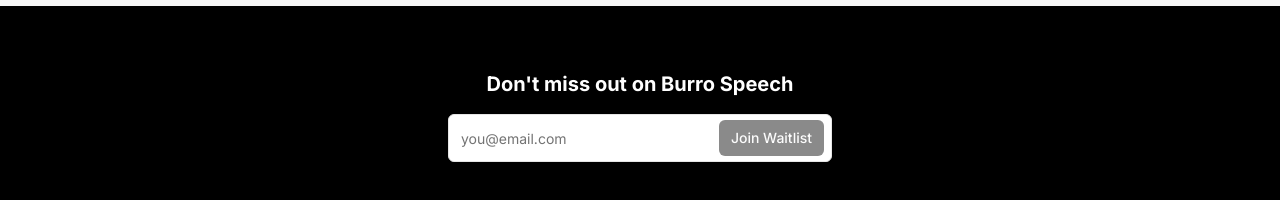
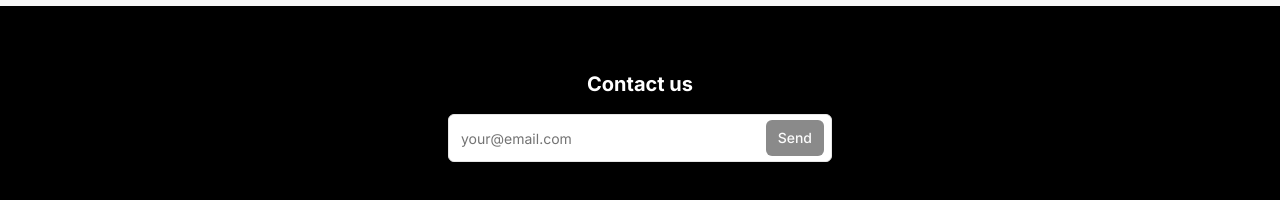
Before and after one commit to 418labs/burro-speech, a Next.js app: page / in a window 1280 px wide. Shown: the part 794-994 px from the top of the page. Built offline with nearby package versions, Linux system fonts and the light colour scheme; no server answers.

Commit message:
fix(page): general change for copy on Home

```diff
--- a/src/app/page.tsx
+++ b/src/app/page.tsx
@@ -25,7 +25,7 @@
       </div>
       <footer className='py-16 bg-black'>
         <div className='container flex flex-col gap-4 text-center'>
-          <h2 className='text-xl font-bold text-white'>Don't miss out on Burro Speech</h2>
+          <h2 className='text-xl font-bold text-white'>Contact us</h2>
           <Form />
         </div>
       </footer>
--- a/src/components/form.tsx
+++ b/src/components/form.tsx
@@ -49,7 +49,7 @@
             {...props}
             className='pr-30'
             type={'email'}
-            placeholder={'you@email.com'}
+            placeholder={'your@email.com'}
             value={value}
             onChange={(e) => setValue(e.target.value)}
             disabled={registered}
@@ -61,14 +61,14 @@
               id={'cta-landing-join-waitlist-email'}
               disabled={!value || disabled || registered}
             >
-              Join Waitlist
+              Send
             </Button>
           </div>
         </div>
       </form>
       {registered && (
         <div className=''>
-          <p className='text-muted-foreground'>Thanks for joining our waitlist!</p>
+          <p className='text-muted-foreground'>Thanks!</p>
         </div>
       )}
     </div>
```
